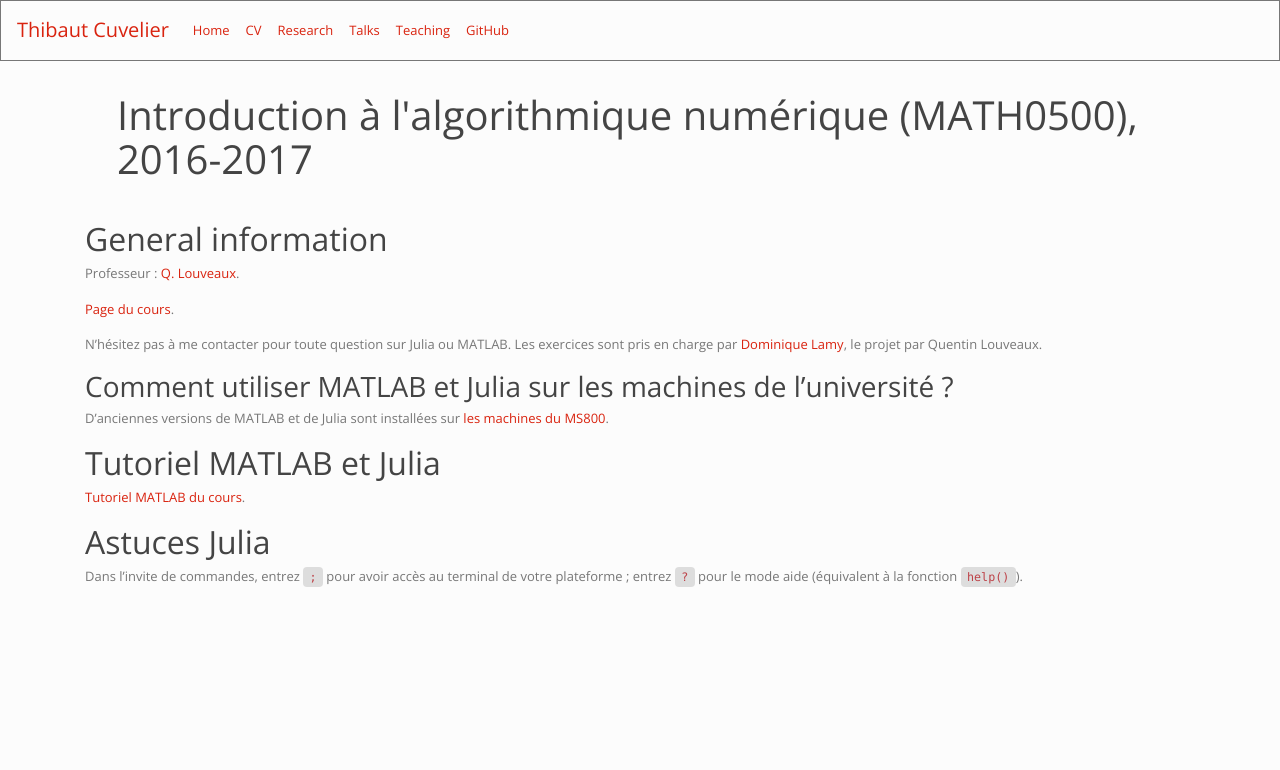
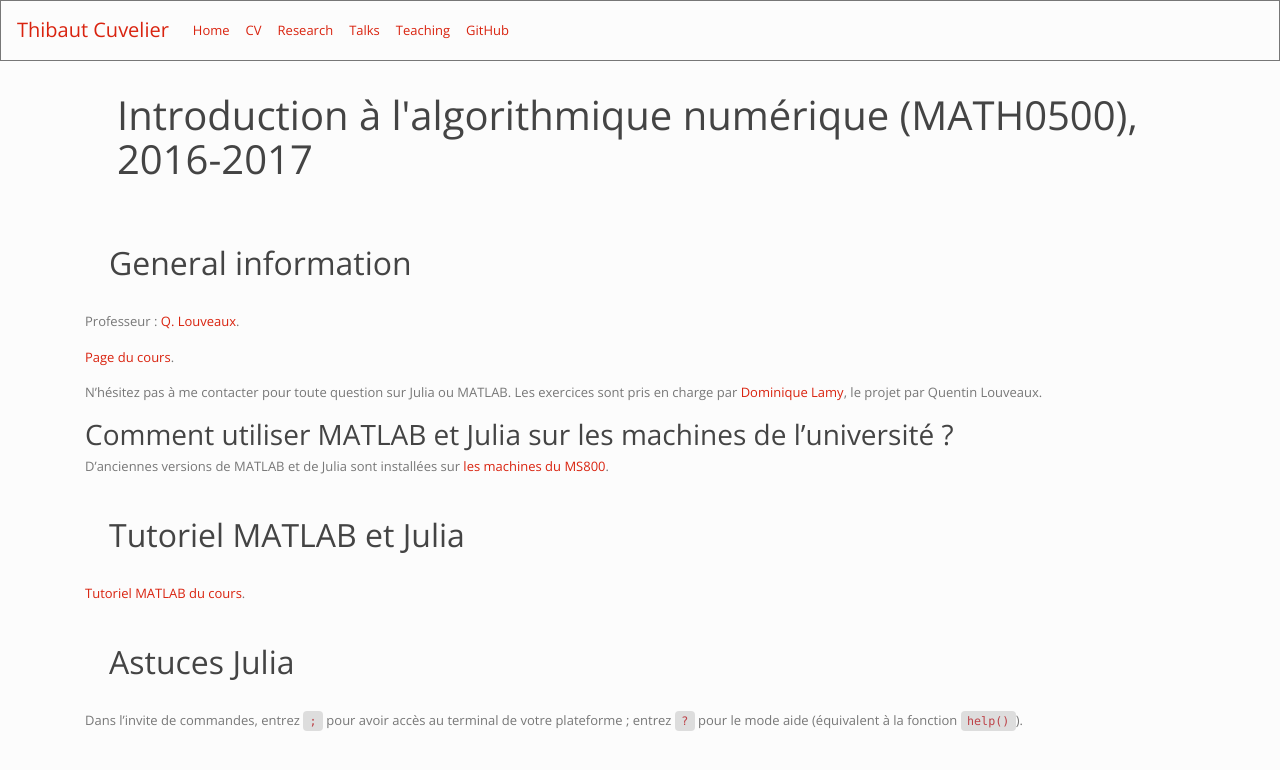
Before and after one commit to dourouc05/dourouc05.github.io, a Jekyll site: the page built from teaching-16-ian.md, in a window 1280 px wide. Shown: the top 770 px of the page. Built offline with Jekyll 4.4.1, drawn with Linux system fonts in a browser that asks for light colours; a script that is not in the unit is left out.

Commit message:
Padding for all titles.

```diff
--- a/_layouts/default.html
+++ b/_layouts/default.html
@@ -14,6 +14,8 @@
     <!--[if lt IE 9]>
     <script src="//html5shiv.googlecode.com/svn/trunk/html5.js"></script>
     <![endif]-->
+
+    <style type="text/css">h1 { padding: 2rem; } h2 { padding: 1.5rem }</style>
   </head>
   <body>
     <header>
--- a/_layouts/page.html
+++ b/_layouts/page.html
@@ -3,9 +3,7 @@ layout: default
 ---
 
 <div class="container">
-  <div style="padding: 2rem">
-    <h1>{{ page.title }}</h1>
-  </div>
+  <h1>{{ page.title }}</h1>
 
   {{ content }}
 </div>
```
